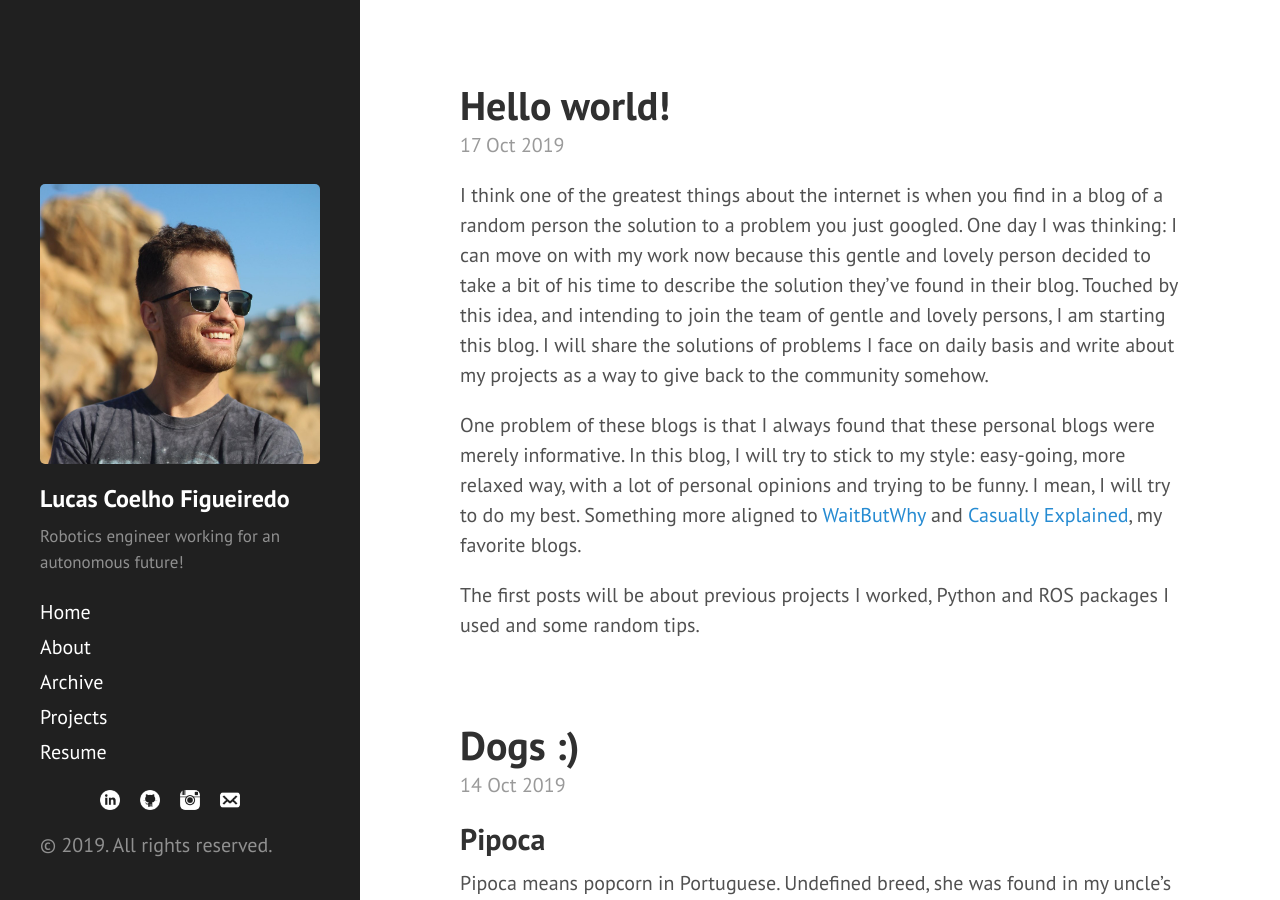
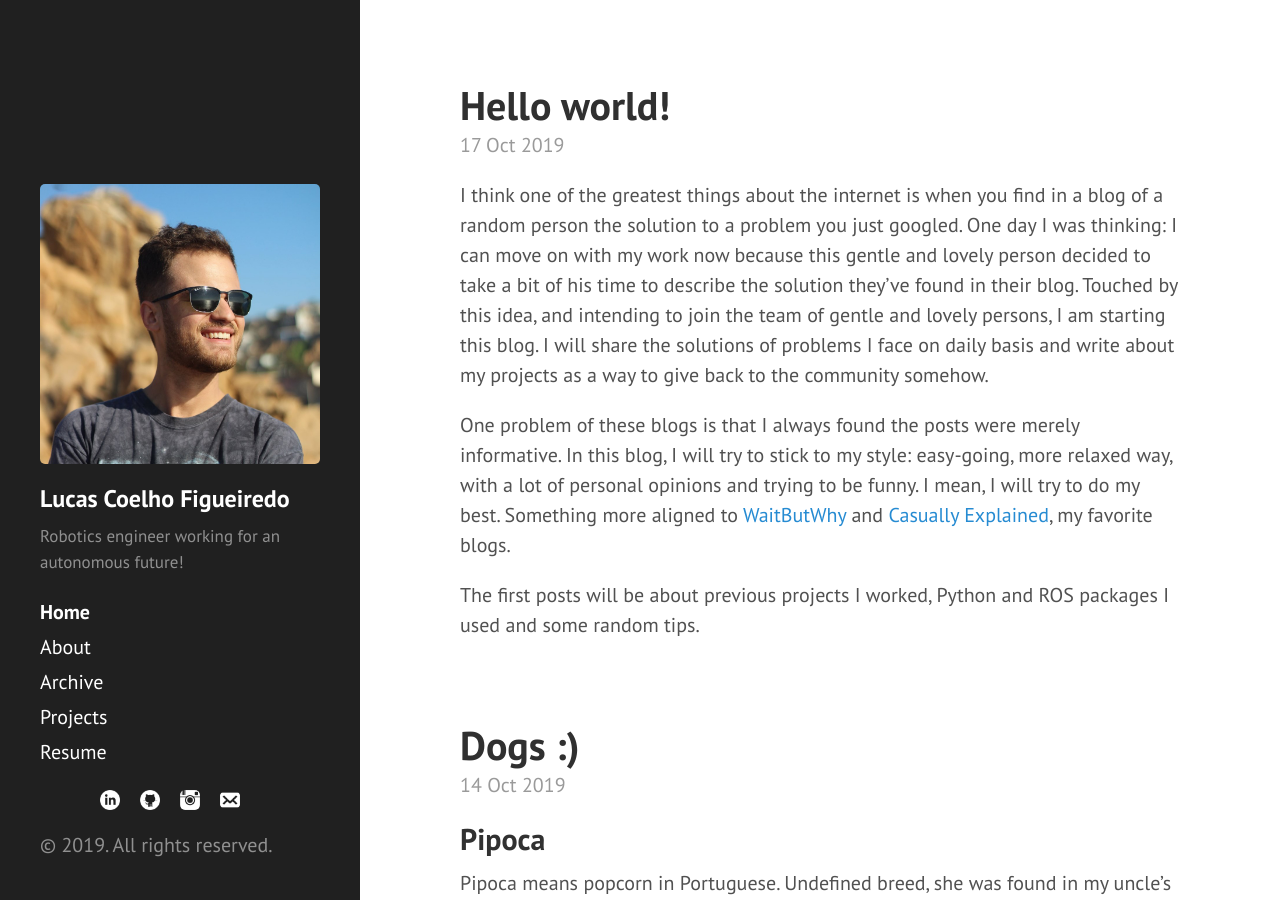
Before and after one commit to lucascoelhof/lucascoelhof.github.io, a Jekyll site: the page built from index.html, in a window 1280 px wide and 900 px high. Built offline with Jekyll 4.4.1, drawn with Linux system fonts in a browser that asks for light colours; the list of posts is cut into pages by our own code; comment, search, counter and statistics services are not loaded.

Commit message:
Fixing home page

```diff
--- a/404.html
+++ b/404.html
@@ -6,5 +6,5 @@
 
 <div class="page">
   <h1 class="page-title">404: Page not found</h1>
-  <p class="lead">Sorry, we've misplaced that URL or it's pointing to something that doesn't exist. <a href="{{ site.baseurl }}">Head back home</a> to try finding it again.</p>
+  <p class="lead">Sorry, we've misplaced that URL or it's pointing to something that doesn't exist. <a href="{{ "/" | relative_url }}">Head back home</a> to try finding it again.</p>
 </div>
--- a/_includes/head.html
+++ b/_includes/head.html
@@ -21,8 +21,8 @@
   <link rel="stylesheet" href="https://fonts.googleapis.com/css?family=PT+Sans:400,400italic,700|Abril+Fatface">
 
   <!-- Icons -->
-  <link rel="rabbit-icon" sizes="144x144" href="{{ site.baseurl }}public/rabbit-icon.png">
-                                 <link rel="shortcut icon" href="{{ site.baseurl }}public/favicon.ico">
+  <link rel="rabbit-icon" sizes="144x144" href="{{ "/" | relative_url }}public/rabbit-icon.png">
+                                 <link rel="shortcut icon" href="{{ "/" | relative_url }}public/favicon.ico">
 
   <!-- RSS -->
   <link rel="alternate" type="application/rss+xml" title="RSS" href="/atom.xml">
--- a/_includes/sidebar.html
+++ b/_includes/sidebar.html
@@ -7,7 +7,7 @@
       </div>
 
       <h2>
-          <a href="{{ site.baseurl }}" >
+          <a href="{{ "/" | relative_url }}" >
               {{ site.title }}
           </a>
       </h2>
@@ -20,7 +20,7 @@
     </div>
 
     <nav class="sidebar-nav">
-      <a class="sidebar-nav-item{% if page.url == site.baseurl %} active{% endif %}" href="{{ site.baseurl }}">Home</a>
+      <a class="sidebar-nav-item{% if page.url == "/" | relative_url %} active{% endif %}" href="{{ "/" | relative_url  }}">Home</a>
 
       {% comment %}
         The code below dynamically generates a sidebar nav of pages with
--- a/_posts/2019-10-17-hello_world.md
+++ b/_posts/2019-10-17-hello_world.md
@@ -7,6 +7,6 @@
 
 I think one of the greatest things about the internet is when you find in a blog of a random person the solution to a problem you just googled. One day I was thinking: I can move on with my work now because this gentle and lovely person decided to take a bit of his time to describe the solution they’ve found in their blog. Touched by this idea, and intending to join the team of gentle and lovely persons, I am starting this blog. I will share the solutions of problems I face on daily basis and write about my projects as a way to give back to the community somehow.
 
-One problem of these blogs is that I always found that these personal blogs were merely informative. In this blog, I will try to stick to my style: easy-going, more relaxed way, with a lot of personal opinions and trying to be funny. I mean, I will try to do my best. Something more aligned to [WaitButWhy](https://waitbutwhy.com/) and [Casually Explained](https://www.youtube.com/channel/UCr3cBLTYmIK9kY0F_OdFWFQ), my favorite blogs.
+One problem of these blogs is that I always found the posts were merely informative. In this blog, I will try to stick to my style: easy-going, more relaxed way, with a lot of personal opinions and trying to be funny. I mean, I will try to do my best. Something more aligned to [WaitButWhy](https://waitbutwhy.com/) and [Casually Explained](https://www.youtube.com/channel/UCr3cBLTYmIK9kY0F_OdFWFQ), my favorite blogs.
 
 The first posts will be about previous projects I worked, Python and ROS packages I used and some random tips.
--- a/index.html
+++ b/index.html
@@ -21,15 +21,15 @@
 
 <div class="pagination">
   {% if paginator.next_page %}
-    <a class="pagination-item older" href="{{ site.baseurl }}page{{paginator.next_page}}">Older</a>
+    <a class="pagination-item older" href="{{ "/" | relative_url }}page{{paginator.next_page}}">Older</a>
   {% else %}
     <span class="pagination-item older">Older</span>
   {% endif %}
   {% if paginator.previous_page %}
     {% if paginator.page == 2 %}
-      <a class="pagination-item newer" href="{{ site.baseurl }}">Newer</a>
+      <a class="pagination-item newer" href="{{ "/" | relative_url }}">Newer</a>
     {% else %}
-      <a class="pagination-item newer" href="{{ site.baseurl }}page{{paginator.previous_page}}">Newer</a>
+      <a class="pagination-item newer" href="{{ "/" | relative_url }}page{{paginator.previous_page}}">Newer</a>
     {% endif %}
   {% else %}
     <span class="pagination-item newer">Newer</span>
```
